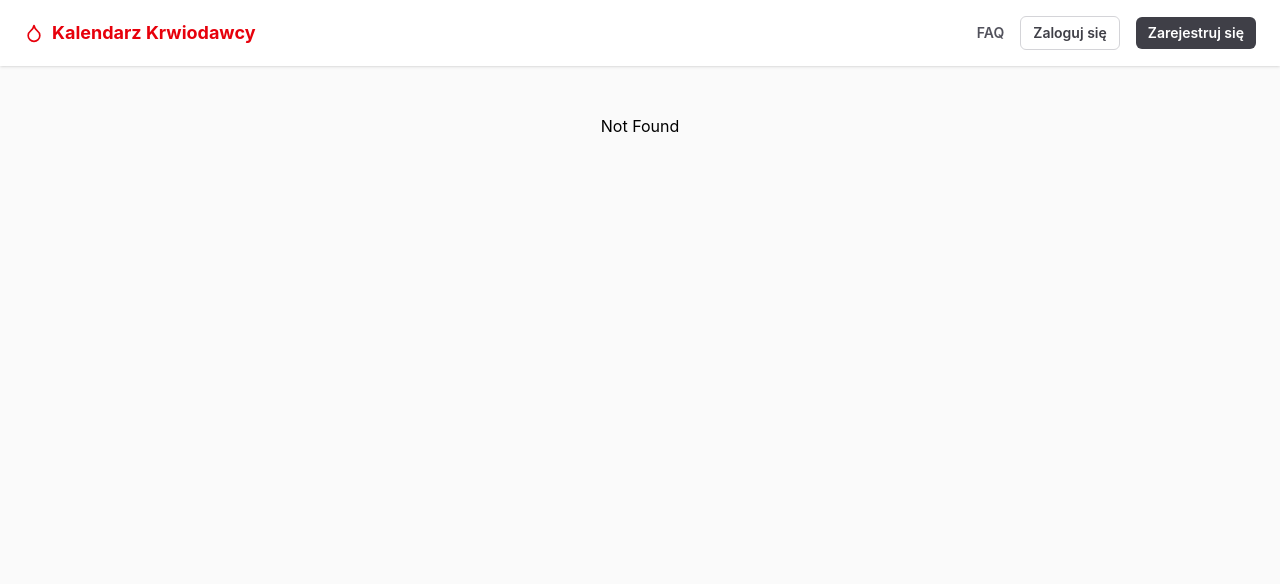
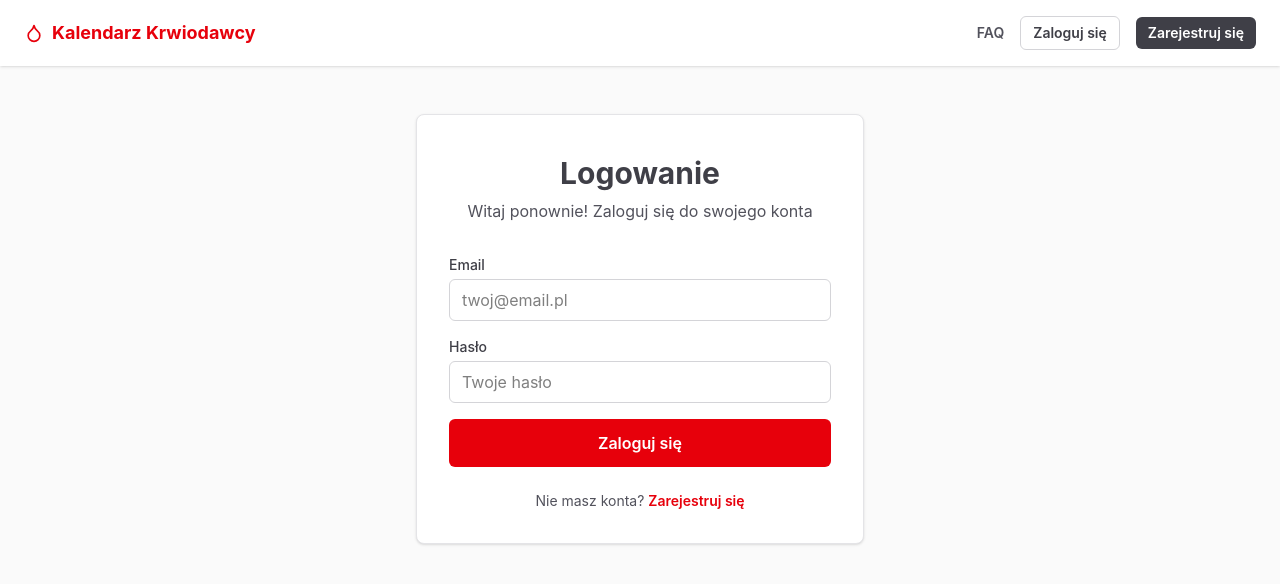
Before and after one commit to JuncProgramming/kalendarz-krwiodawcy, a React (Vite) app: page /login in a window 1280 px wide. Before the commit this address had no page. Shown: the top 584 px of the page. Built offline with nearby package versions, Linux system fonts and the light colour scheme; no server answers.

Commit message:
Add a login page

```diff
--- a/src/routeTree.gen.ts
+++ b/src/routeTree.gen.ts
@@ -10,11 +10,23 @@
 
 import { Route as rootRouteImport } from './routes/__root'
 import { Route as IndexRouteImport } from './routes/index'
+import { Route as RegisterIndexRouteImport } from './routes/register/index'
+import { Route as LoginIndexRouteImport } from './routes/login/index'
 import { Route as FaqIndexRouteImport } from './routes/faq/index'
 
 const IndexRoute = IndexRouteImport.update({
   id: '/',
   path: '/',
+  getParentRoute: () => rootRouteImport,
+} as any)
+const RegisterIndexRoute = RegisterIndexRouteImport.update({
+  id: '/register/',
+  path: '/register/',
+  getParentRoute: () => rootRouteImport,
+} as any)
+const LoginIndexRoute = LoginIndexRouteImport.update({
+  id: '/login/',
+  path: '/login/',
   getParentRoute: () => rootRouteImport,
 } as any)
 const FaqIndexRoute = FaqIndexRouteImport.update({
@@ -26,27 +38,35 @@ const FaqIndexRoute = FaqIndexRouteImport.update({
 export interface FileRoutesByFullPath {
   '/': typeof IndexRoute
   '/faq': typeof FaqIndexRoute
+  '/login': typeof LoginIndexRoute
+  '/register': typeof RegisterIndexRoute
 }
 export interface FileRoutesByTo {
   '/': typeof IndexRoute
   '/faq': typeof FaqIndexRoute
+  '/login': typeof LoginIndexRoute
+  '/register': typeof RegisterIndexRoute
 }
 export interface FileRoutesById {
   __root__: typeof rootRouteImport
   '/': typeof IndexRoute
   '/faq/': typeof FaqIndexRoute
+  '/login/': typeof LoginIndexRoute
+  '/register/': typeof RegisterIndexRoute
 }
 export interface FileRouteTypes {
   fileRoutesByFullPath: FileRoutesByFullPath
-  fullPaths: '/' | '/faq'
+  fullPaths: '/' | '/faq' | '/login' | '/register'
   fileRoutesByTo: FileRoutesByTo
-  to: '/' | '/faq'
-  id: '__root__' | '/' | '/faq/'
+  to: '/' | '/faq' | '/login' | '/register'
+  id: '__root__' | '/' | '/faq/' | '/login/' | '/register/'
   fileRoutesById: FileRoutesById
 }
 export interface RootRouteChildren {
   IndexRoute: typeof IndexRoute
   FaqIndexRoute: typeof FaqIndexRoute
+  LoginIndexRoute: typeof LoginIndexRoute
+  RegisterIndexRoute: typeof RegisterIndexRoute
 }
 
 declare module '@tanstack/react-router' {
@@ -56,6 +76,20 @@ declare module '@tanstack/react-router' {
       path: '/'
       fullPath: '/'
       preLoaderRoute: typeof IndexRouteImport
+      parentRoute: typeof rootRouteImport
+    }
+    '/register/': {
+      id: '/register/'
+      path: '/register'
+      fullPath: '/register'
+      preLoaderRoute: typeof RegisterIndexRouteImport
+      parentRoute: typeof rootRouteImport
+    }
+    '/login/': {
+      id: '/login/'
+      path: '/login'
+      fullPath: '/login'
+      preLoaderRoute: typeof LoginIndexRouteImport
       parentRoute: typeof rootRouteImport
     }
     '/faq/': {
@@ -71,6 +105,8 @@ declare module '@tanstack/react-router' {
 const rootRouteChildren: RootRouteChildren = {
   IndexRoute: IndexRoute,
   FaqIndexRoute: FaqIndexRoute,
+  LoginIndexRoute: LoginIndexRoute,
+  RegisterIndexRoute: RegisterIndexRoute,
 }
 export const routeTree = rootRouteImport
   ._addFileChildren(rootRouteChildren)
--- /dev/null
+++ b/src/routes/login/index.tsx
@@ -0,0 +1,107 @@
+import { createFileRoute, Link, useNavigate } from '@tanstack/react-router';
+import { useState } from 'react';
+import { useAuth } from '@/hooks/useAuth';
+
+export const Route = createFileRoute('/login/')({
+  component: LoginPage,
+});
+
+function LoginPage() {
+  const [email, setEmail] = useState('');
+  const [password, setPassword] = useState('');
+  const [error, setError] = useState('');
+  const [loading, setLoading] = useState(false);
+  const { signIn } = useAuth();
+  const navigate = useNavigate();
+
+  const handleSubmit = async (e: React.FormEvent) => {
+    e.preventDefault();
+    setError('');
+
+    setLoading(true);
+
+    const { error } = await signIn(email, password);
+
+    if (error) {
+      setError('Nieprawidłowy email lub hasło');
+      setLoading(false);
+    } else {
+      navigate({ to: '/' });
+    }
+  };
+
+  return (
+    <div className="flex items-center justify-center bg-zinc-50 px-4">
+      <div className="w-xl max-w-md">
+        <div className="bg-white rounded-lg shadow-sm border border-zinc-200 p-8">
+          <div className='p-2'>
+            <h1 className="text-3xl font-bold text-zinc-700 text-center mb-2">
+              Logowanie
+            </h1>
+            <p className="text-zinc-600 text-center mb-6">
+              Witaj ponownie! Zaloguj się do swojego konta
+            </p>
+          </div>
+
+          <form onSubmit={handleSubmit} className="space-y-4">
+            <div>
+              <label
+                htmlFor="email"
+                className="block text-sm font-medium text-zinc-700 mb-1">
+                Email
+              </label>
+              <input
+                type="email"
+                id="email"
+                required
+                value={email}
+                onChange={(e) => setEmail(e.target.value)}
+                className="w-full px-3 py-2 border border-zinc-300 rounded-md focus:outline-none focus:ring-2 focus:ring-red-500 focus:border-transparent"
+                placeholder="twoj@email.pl"
+              />
+            </div>
+
+            <div>
+              <label
+                htmlFor="password"
+                className="block text-sm font-medium text-zinc-700 mb-1">
+                Hasło
+              </label>
+              <input
+                type="password"
+                id="password"
+                required
+                value={password}
+                onChange={(e) => setPassword(e.target.value)}
+                className="w-full px-3 py-2 border border-zinc-300 rounded-md focus:outline-none focus:ring-2 focus:ring-red-500 focus:border-transparent"
+                placeholder="Twoje hasło"
+              />
+            </div>
+
+            {error && (
+              <div className="bg-red-50 text-red-600 px-4 py-3 rounded-md text-sm">
+                {error}
+              </div>
+            )}
+
+            <button
+              type="submit"
+              disabled={loading}
+              className="w-full bg-red-600 text-white font-semibold py-3 rounded-md hover:bg-red-700 transition-colors disabled:opacity-50 disabled:cursor-not-allowed">
+              {loading ? 'Logowanie...' : 'Zaloguj się'}
+            </button>
+          </form>
+
+          <p className="mt-6 text-center text-sm text-zinc-600">
+            Nie masz konta?{' '}
+            <Link
+              to="/register"
+              className="font-semibold text-red-600 hover:text-red-700">
+              Zarejestruj się
+            </Link>
+          </p>
+        </div>
+      </div>
+    </div>
+  );
+}
```
